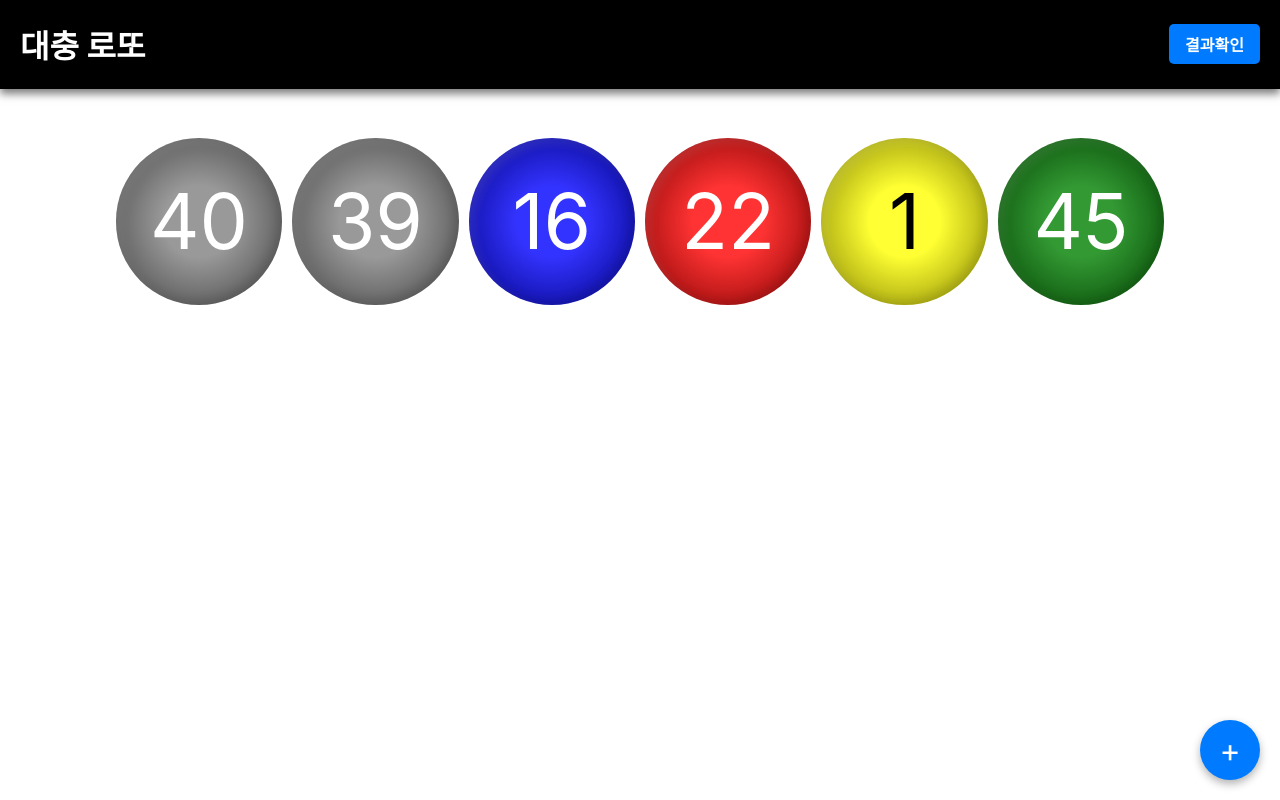
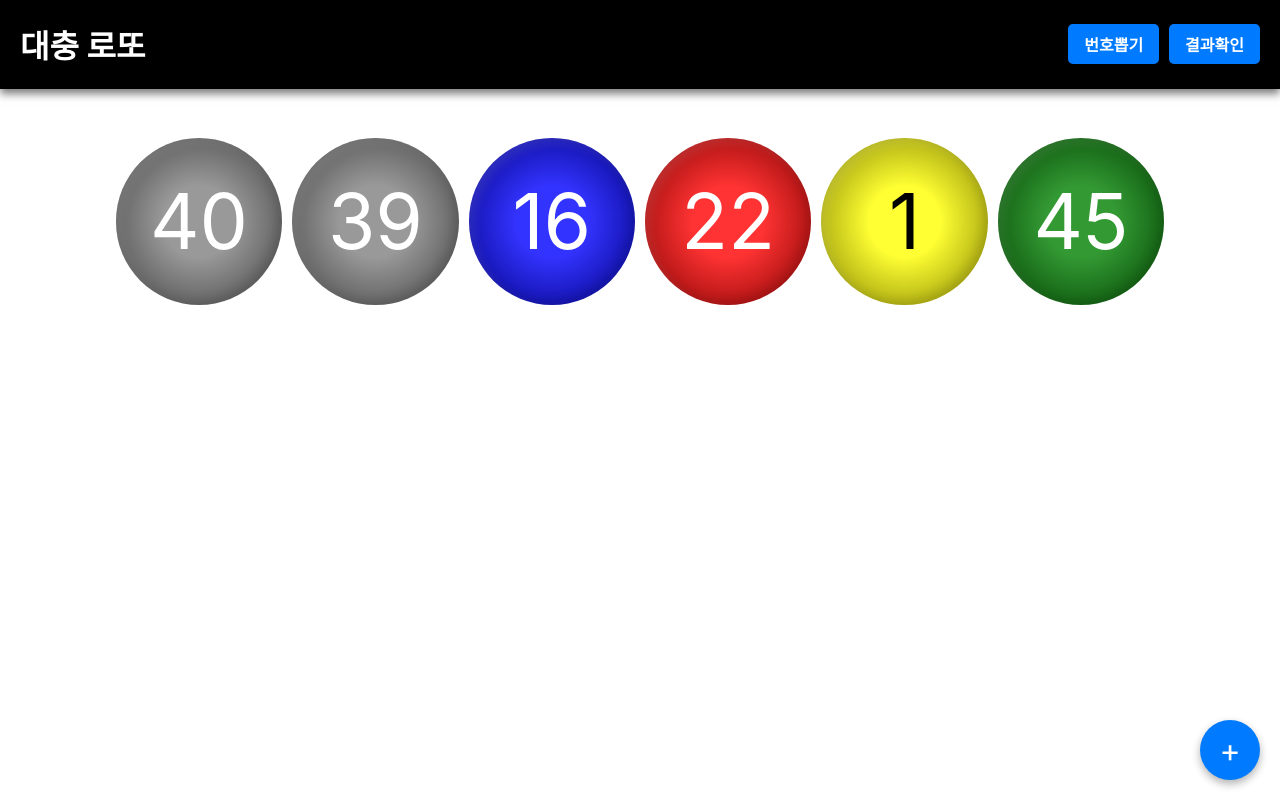
Before and after one commit to niceman114/korean-lotto, a React (Create React App) app: page /new-game in a window 1280 px wide. Built offline with nearby package versions, Linux system fonts and the light colour scheme.

Commit message:
:sparkles: Add button to reset game

```diff
--- a/src/App.css
+++ b/src/App.css
@@ -37,6 +37,11 @@ main {
   overflow-x: hidden;
 }
 
+.button-group {
+  display: flex;
+  gap: 10px;
+}
+
 .link-button {
   display: inline-block;
   padding: 0.5rem 1.0rem;
--- a/src/App.tsx
+++ b/src/App.tsx
@@ -14,6 +14,7 @@ const App: React.FC = () => {
         <header>
           <h1>대충 로또</h1>
           <div className="button-group">
+            <Link to="/" className="link-button">번호뽑기</Link>
             <a href="https://dhlottery.co.kr/gameResult.do?method=byWin"
                target="_blank"
                rel="noopener noreferrer"
```
